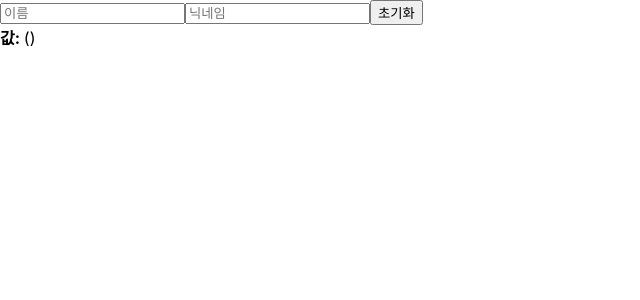
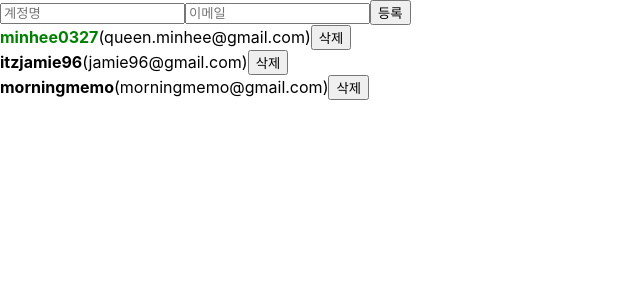
Before and after one commit to minhee0327/TIL, a React (Create React App) app in the folder 03_프론트엔드/07_React/begin-react/: page / in a window 1280 px wide. Shown: the top 300 px of the page, without its empty margins (0-640 px from the left). Built offline with nearby package versions, Linux system fonts and the light colour scheme.

Commit message:
[ADD] REACT: 배열 CRUD

```diff
--- a/03_프론트엔드/07_React/begin-react/src/App.js
+++ b/03_프론트엔드/07_React/begin-react/src/App.js
@@ -1,10 +1,74 @@
-import React from 'react';
-import './App.css'
-import InputSample from './Component/InputSample';
+import React, { useRef, useState } from 'react';
+import UserList from './Component/UserList';
+import CreateUser from './Component/CreateUser';
 
 function App() {
+  const [inputs, setInputs] = useState({
+    username: '',
+    email: ''
+  })
+
+  const { username, email } = inputs;
+
+  const onChange = (e) => {
+    const { name, value } = e.target;
+    setInputs({
+      ...inputs,
+      [name]: value
+    });
+  }
+
+  const [users, setUsers] = useState([
+    {
+      id: 1,
+      username: 'minhee0327',
+      email: 'queen.minhee@gmail.com',
+      active: true
+    },
+    {
+      id: 2,
+      username: 'itzjamie96',
+      email: 'jamie96@gmail.com',
+      active: false
+    },
+    {
+      id: 3,
+      username: 'morningmemo',
+      email: 'morningmemo@gmail.com',
+      active: false
+    }
+  ])
+
+  const nextId = useRef(4)
+
+  const onCreate = () => {
+    const user = {
+      id: nextId.current,
+      username,
+      email
+    }
+    setUsers(users.concat(user))
+    setInputs({
+      username: '',
+      email: ''
+    })
+    nextId.current += 1;
+  }
+
+  const onRemove = id => {
+    setUsers(users.filter(user => user.id !== id))
+  }
+
+  const onToggle = id => {
+    setUsers(users.map(user => user.id === id ? { ...user, active: !user.active } : user))
+  }
+
+
   return (
-    <InputSample />
+    <>
+      <CreateUser onChange={onChange} onCreate={onCreate} username={username} email={email} />
+      <UserList users={users} onRemove={onRemove} onToggle={onToggle} />
+    </>
   );
 }
 
--- /dev/null
+++ b/03_프론트엔드/07_React/begin-react/src/Component/CreateUser.js
@@ -0,0 +1,13 @@
+import React from 'react';
+
+function CreateUser({ username, email, onChange, onCreate }) {
+    return (
+        <div>
+            <input name="username" value={username} onChange={onChange} placeholder="계정명" />
+            <input name="email" value={email} onChange={onChange} placeholder="이메일" />
+            <button onClick={onCreate}>등록</button>
+        </div>
+    )
+}
+
+export default CreateUser;
--- /dev/null
+++ b/03_프론트엔드/07_React/begin-react/src/Component/UserList.js
@@ -0,0 +1,28 @@
+import React from 'react';
+
+function User({ user, onRemove, onToggle }) {
+    return (
+        <div>
+            <b onClick={() => onToggle(user.id)} style={{ cursor: 'pointer', color: user.active ? 'green' : 'black' }} >
+                {user.username}
+            </b>
+            <span>
+                ({user.email})
+            </span>
+            <button onClick={() => onRemove(user.id)}>삭제</button>
+        </div>
+    )
+}
+
+
+function UserList({ users, onRemove, onToggle }) {
+
+
+    return (
+        <div>
+            {users.map((user, idx) => (<User user={user} key={idx} onRemove={onRemove} onToggle={onToggle} />))}
+        </div>
+    )
+}
+
+export default UserList;
```
